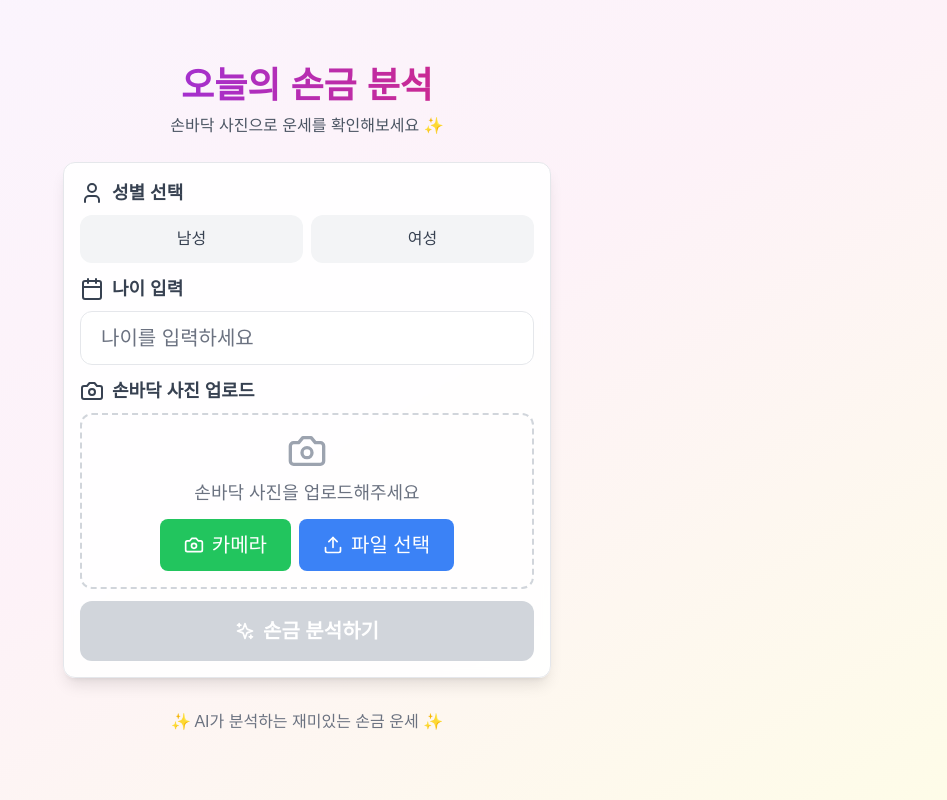
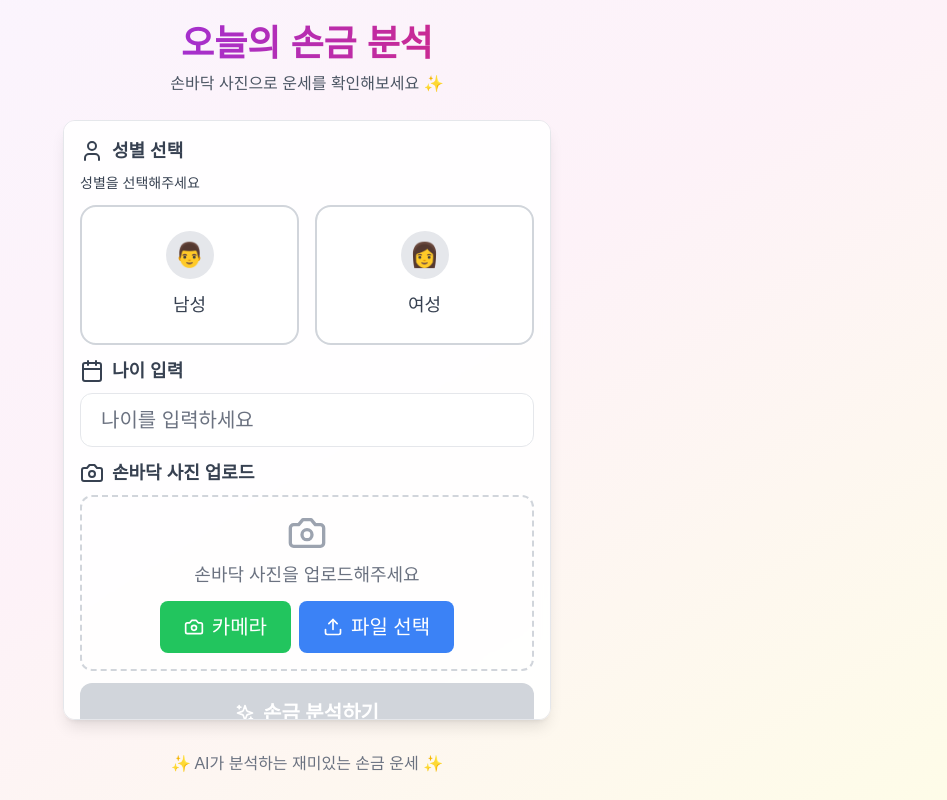
Before and after one commit to js48jjw/palm, a Next.js app: page / in a window 1280 px wide. Shown: the whole page, without its empty margins (333-1280 px from the left). Built offline with nearby package versions, Linux system fonts and the light colour scheme.

Commit message:
maleblue

```diff
--- a/src/app/page.tsx
+++ b/src/app/page.tsx
@@ -42,6 +42,7 @@ export default function Home() {
   const [isAnalyzing, setIsAnalyzing] = useState(false);
   const [analysisResult, setAnalysisResult] = useState<AnalysisResult | null>(null);
   const [currentStep, setCurrentStep] = useState<'input' | 'loading' | 'result'>('input');
+  const [isMounted, setIsMounted] = useState(false);
 
   const fileInputRef = useRef<HTMLInputElement>(null);
   const cameraInputRef = useRef<HTMLInputElement>(null);
@@ -55,6 +56,10 @@ export default function Home() {
   useEffect(() => {
     if (age !== '') window.localStorage.setItem('age', JSON.stringify(age));
   }, [age]);
+
+  useEffect(() => {
+    setIsMounted(true);
+  }, []);
 
   const handleImageSelect = (event: React.ChangeEvent<HTMLInputElement>) => {
     const file = event.target.files?.[0];
@@ -227,26 +232,9 @@ export default function Home() {
               성별 선택
             </label>
             <div className="flex gap-2 md:gap-2">
-              <button
-                onClick={() => setGender('male')}
-                className={`flex-1 py-3 md:py-3 px-4 md:px-5 rounded-xl font-medium transition-all duration-200 ${
-                  gender === 'male'
-                    ? 'bg-blue-500 text-white shadow-lg transform scale-105'
-                    : 'bg-gray-100 dark:bg-gray-700 text-gray-700 dark:text-gray-300 hover:bg-gray-200 dark:hover:bg-gray-600'
-                }`}
-              >
-                남성
-              </button>
-              <button
-                onClick={() => setGender('female')}
-                className={`flex-1 py-3 md:py-3 px-4 md:px-5 rounded-xl font-medium transition-all duration-200 ${
-                  gender === 'female'
-                    ? 'bg-pink-500 text-white shadow-lg transform scale-105'
-                    : 'bg-gray-100 dark:bg-gray-700 text-gray-700 dark:text-gray-300 hover:bg-gray-200 dark:hover:bg-gray-600'
-                }`}
-              >
-                여성
-              </button>
+              {isMounted && (
+                <GenderSelector value={gender} onChange={setGender} />
+              )}
             </div>
           </div>
 
```
